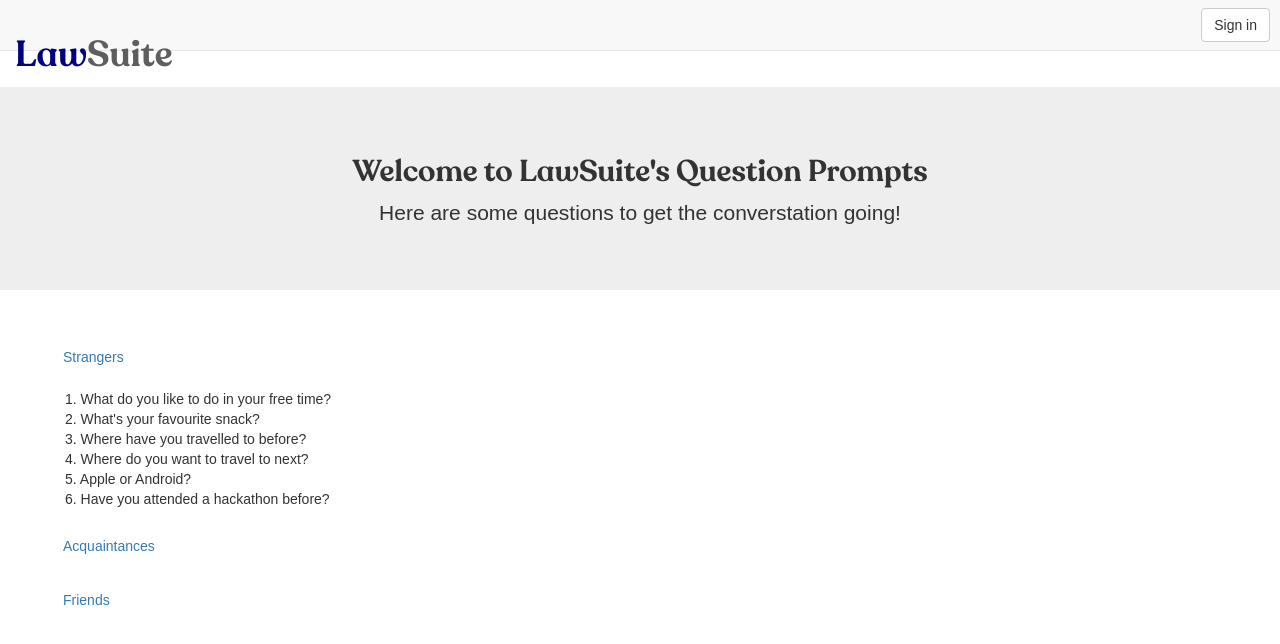
After one commit to imcalledmichaela/spam_conspiracy, a Flask app: page /prompts in a window 1280 px wide, after a click on "Strangers". The commit adds this page. Shown: the top 644 px of the page. Run offline with Flask 2, Linux system fonts and the light colour scheme; some libraries are stand-ins or nearby versions.

Commit message:
add prompts & fixed index bugs

```diff
--- a/flask_app/routes.py
+++ b/flask_app/routes.py
@@ -10,6 +10,11 @@ from flask_app.forms import RegistrationForm
 # @login_required
 def index():
     return render_template('index.html', title='Home')
+
+@app.route('/prompts')
+# @login_required
+def prompts():
+    return render_template('prompts.html', title='Question Prompts')
 
 @app.route('/login', methods=['GET', 'POST'])
 def login():
--- a/flask_app/static/main.css
+++ b/flask_app/static/main.css
@@ -12,12 +12,12 @@
 
 .navbar-brand {
     font-family: Recoleta Alt SemiBold;
+    text-align: center;
 }
 
 body {
     font-family: Arial, Helvetica, sans-serif;
-    padding-top: 70px;
-    /* margin: 20px; */
+    padding-top: 87px;
 }
 
 .row {
@@ -38,11 +38,55 @@ body {
 }
 
 .thumbnail-img {
-    margin-top: 15px;
+    width: 100%;
+    height: auto;
+    padding-top: auto;
+    padding-bottom: auto;
+}
+
+.image {
     width: 442px;
-    height: 350px;
+    height: 250px;
+    margin-left: auto;
+    margin-right: auto;
+    vertical-align: middle;
+    text-align: center;
+    display: flex;
+}
+
+.description {
+    height: 130px;
+}
+
+.large-description {
+    height: 60px;
+}
+
+.large-thumbnail-img {
+    width: 100%;
+    height: auto;
+    padding-top: auto;
+    padding-bottom: auto;
+}
+
+.large-image {
+    width: 680px;
+    height: 380px;
+    margin-left: auto;
+    margin-right: auto;
+    vertical-align: middle;
+    text-align: center;
+    display: flex;
 }
 
 h3 {
     font-family: Recoleta Alt SemiBold;
 }
+
+.questions {
+    margin: 15px;
+}
+
+.card {
+    margin-bottom: 20px;
+}
--- a/flask_app/templates/base.html
+++ b/flask_app/templates/base.html
@@ -2,6 +2,7 @@
 
 {% block styles %}
 {{super()}}
+<link rel="stylesheet" href="https://maxcdn.bootstrapcdn.com/bootstrap/4.0.0-alpha.2/css/bootstrap.min.css" integrity="sha384-y3tfxAZXuh4HwSYylfB+J125MxIs6mR5FOHamPBG064zB+AFeWH94NdvaCBm8qnd" crossorigin="anonymous">
 <link rel="stylesheet"
       href="{{url_for('.static', filename='main.css')}}">
 {% endblock %}
@@ -13,8 +14,12 @@
 {% block navbar %}
     <nav class="navbar navbar-default navbar-fixed-top">
         <div>
-            <a class="navbar-brand" href="{{url_for('index')}}"><font size="+3"><span style="color:Navy;">Law</span>Suite</font></a>
+            <a class="navbar-brand" href="{{url_for('index')}}"><h1><span style="color:Navy;">Law</span>Suite</h1></a>
+            {% if current_user.is_anonymous %}
             <a href="{{url_for('login')}}"><button type="button" class="btn btn-default navbar-btn" style="float: right;  margin-right: 10px;">Sign in</button></a>
+            {% else %}
+            <a href="{{url_for('logout')}}"><button type="button" class="btn btn-default navbar-btn" style="float: right;  margin-right: 10px;">Sign out</button></a>
+            {% endif %}
         </div>
     </nav>
 {% endblock %}
--- /dev/null
+++ b/flask_app/templates/prompts.html
@@ -0,0 +1,77 @@
+{% extends "base.html" %}
+
+{% block content %}
+    <div class="jumbotron jumbotron-fluid">
+        <div class="container">
+        <h2 class="display-4" style="font-family: Recoleta Alt SemiBold; text-align: center;">Welcome to LawSuite's Question Prompts</h2>
+        <p class="lead" style="text-align: center;">Here are some questions to get the converstation going!</p>
+        </div>
+    </div>
+
+    <div class="accordion" id="accordionExample" style="margin: 50px">
+        <div class="card">
+            <div class="card-header" id="headingOne">
+                <h5 class="mb-0">
+                <button class="btn btn-link collapsed" type="button" data-toggle="collapse" data-target="#collapseOne" aria-expanded="false" aria-controls="collapseOne">
+                    Strangers
+                </button>
+                </h5>
+            </div>
+
+            <div id="collapseOne" class="collapse" aria-labelledby="headingOne" data-parent="#accordionExample">
+                <div class="card-body">
+                <p class="questions">
+                    1. What do you like to do in your free time? <br>
+                    2. What's your favourite snack? <br>
+                    3. Where have you travelled to before? <br>
+                    4. Where do you want to travel to next? <br>
+                    5. Apple or Android? <br>
+                    6. Have you attended a hackathon before? <br>
+                </p>
+                </div>
+            </div>
+        </div>
+        <div class="card">
+        <div class="card-header" id="headingTwo">
+            <h5 class="mb-0">
+            <button class="btn btn-link collapsed" type="button" data-toggle="collapse" data-target="#collapseTwo" aria-expanded="false" aria-controls="collapseTwo">
+                Acquaintances
+            </button>
+            </h5>
+        </div>
+        <div id="collapseTwo" class="collapse" aria-labelledby="headingTwo" data-parent="#accordionExample">
+            <div class="card-body">
+                <p class="questions">
+                    1. What shows do you watch in your free time? <br>
+                    2. What is your pet peeve? <br>
+                    3. What do you hope never changes? <br>
+                    4. Is there a sector of law you want to specialise in or know more about? <br>
+                    5. What do you wish you knew more about? <br>
+                    6. How different was your life one year ago? <br>
+                </p>
+            </div>
+        </div>
+        </div>
+        <div class="card">
+        <div class="card-header" id="headingThree">
+            <h5 class="mb-0">
+            <button class="btn btn-link collapsed" type="button" data-toggle="collapse" data-target="#collapseThree" aria-expanded="false" aria-controls="collapseThree">
+                Friends
+            </button>
+            </h5>
+        </div>
+        <div id="collapseThree" class="collapse" aria-labelledby="headingThree" data-parent="#accordionExample">
+            <div class="card-body">
+                <p class="questions">
+                    1. What's your all time favourite memory? <br>
+                    2. What's your most memorable dream? <br>
+                    3. What other career paths did you consider? <br>
+                    4. What’s the biggest problem in our society? <br>
+                    5. What is one law you would change if you had the power to? <br>
+                    6. Would you change your specialisation? <br>
+                </p>
+            </div>
+        </div>
+        </div>
+    </div>
+{% endblock %}
```
Also changed, not shown: flask_app/templates/index.html (+65 -24 lines).
